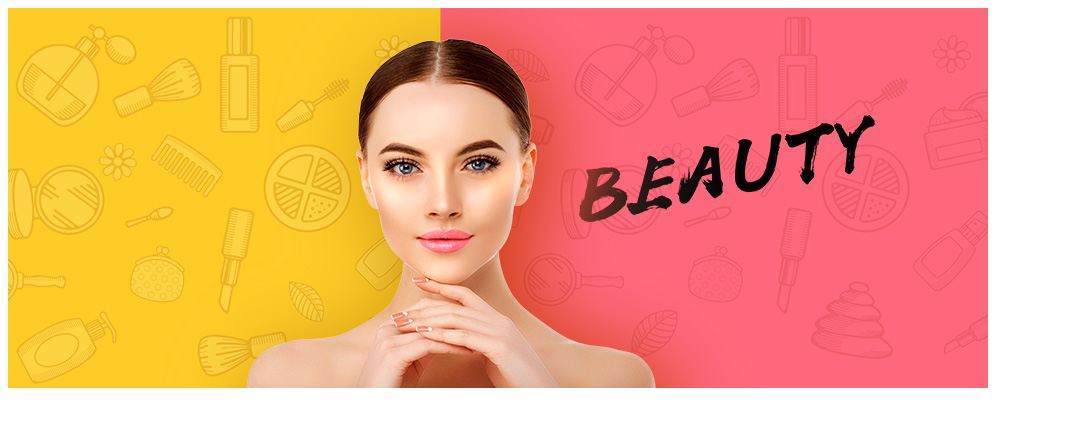
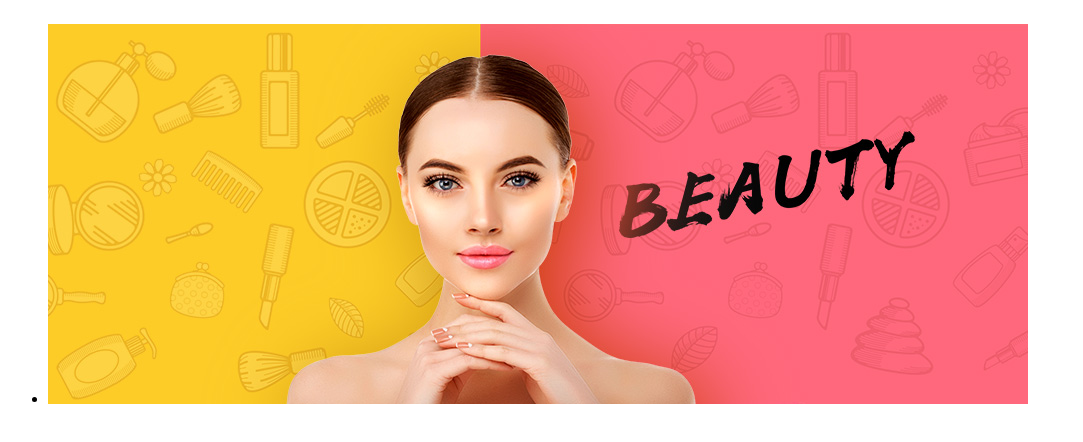
Before and after one commit to rajnish93/carousel-slider, a React (Create React App) app: page / in a window 1280 px wide. Shown: the top 442 px of the page, without its empty margins (0-1083 px from the left). Built offline with nearby package versions, Linux system fonts and the light colour scheme.

Commit message:
Change div tag to ordered list for slider images

```diff
--- a/src/App.js
+++ b/src/App.js
@@ -5,11 +5,10 @@ import './styles.css';
 import makeup from "./assets/img/makeup.jpg";
 import juice from "./assets/img/juice.jpg";
 import moisture from "./assets/img/moisture.jpg";
-import './styles.css';
 function App() {
   const slides = [];
   slides.push(
-    <SwiperSlide key="slide-0">
+    <SwiperSlide key="slide-0" tag="li">
       <img
         src={makeup}
         style={{ listStyle: 'none' }}
@@ -18,7 +17,7 @@ function App() {
     </SwiperSlide>
   )
   slides.push(
-    <SwiperSlide key="slide-1">
+    <SwiperSlide key="slide-1" tag="li">
       <img
         src={juice}
         style={{ listStyle: 'none' }}
@@ -27,7 +26,7 @@ function App() {
     </SwiperSlide>
   )
   slides.push(
-    <SwiperSlide key="slide-2">
+    <SwiperSlide key="slide-2" tag="li">
       <img
         src={moisture}
         style={{ listStyle: 'none' }}
@@ -36,7 +35,8 @@ function App() {
     </SwiperSlide>
   )
   return <React.Fragment>
-    <Swiper id="main">
+    <Swiper id="main" tag="section"
+      wrapperTag="ul">
       {slides}
     </Swiper>
   </React.Fragment>
```
